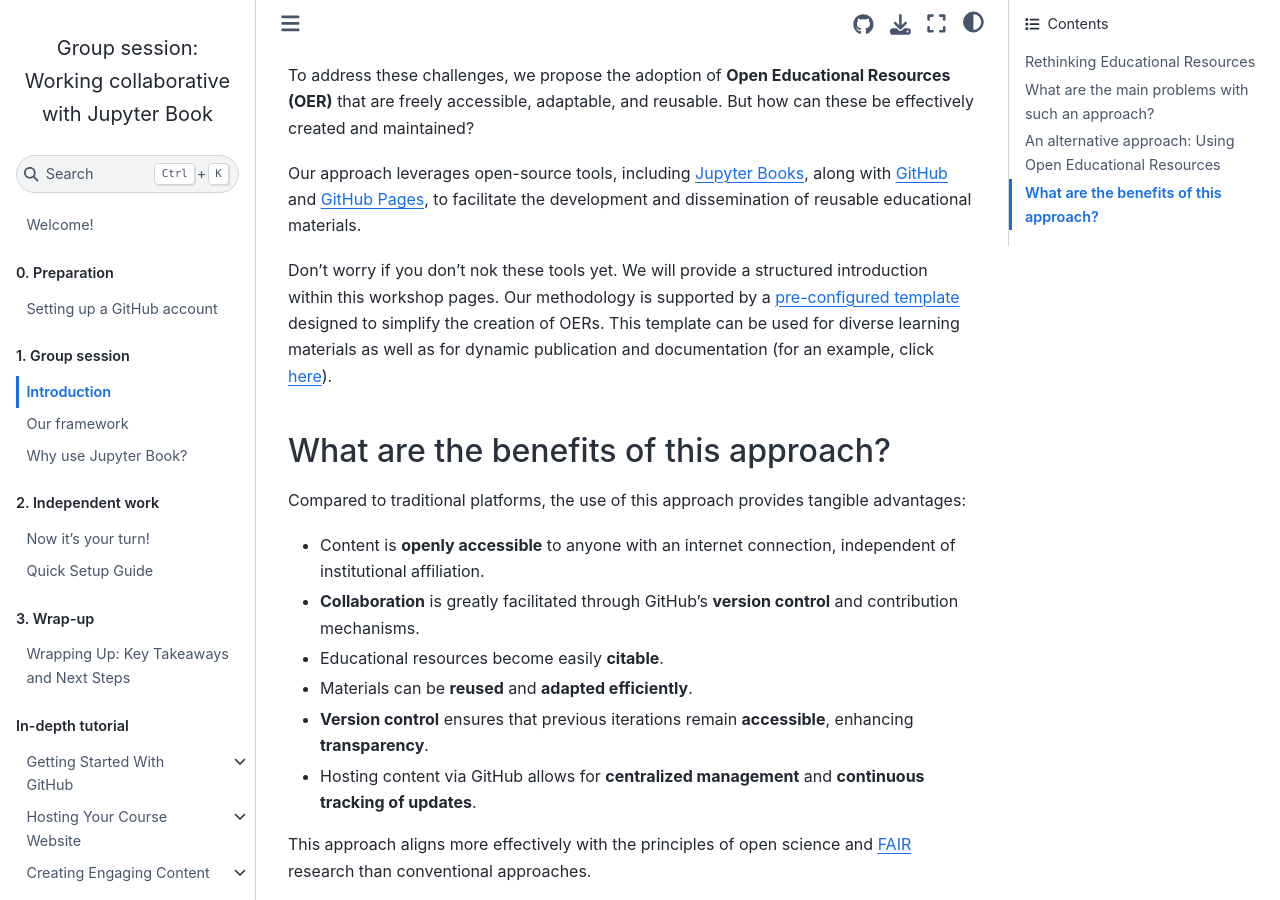
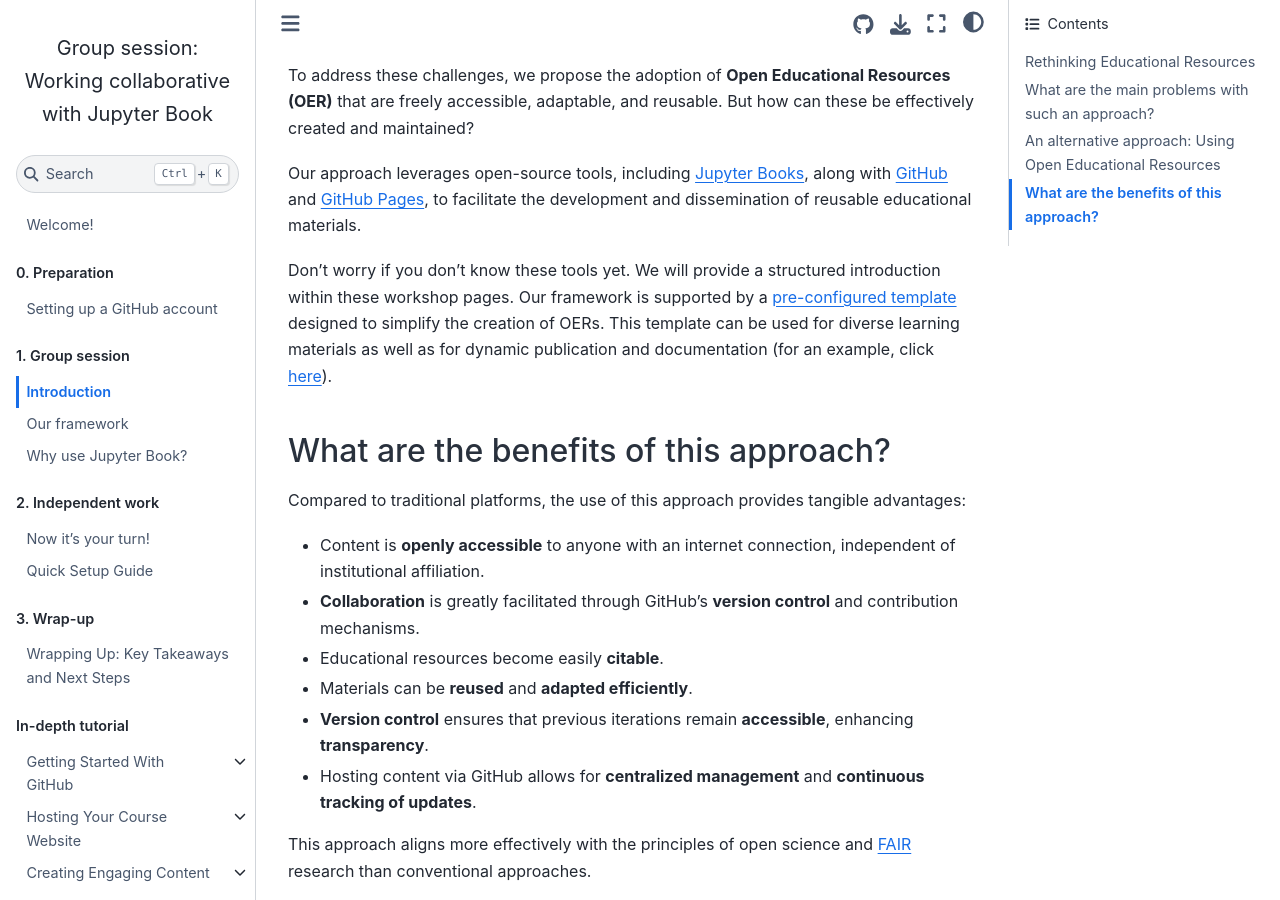
Before and after one commit to luciebinder/ws-openness-2025, a Jupyter Book: the page built from general-information/why_oer.md, in a window 1280 px wide and 900 px high, scrolled down 1385 px. Built offline with Jupyter Book 1.0.4 settings and Sphinx 7.4.7 and the Sphinx Book theme 1.1.4, drawn with Linux system fonts in a browser that asks for light colours.

Commit message:
Update why_oer.md

```diff
--- a/general-information/why_oer.md
+++ b/general-information/why_oer.md
@@ -34,7 +34,7 @@
 
 Our approach leverages open-source tools, including [Jupyter Books](https://jupyterbook.org/en/stable/intro.html), along with [GitHub](https://github.com/) and [GitHub Pages](https://pages.github.com/), to facilitate the development and dissemination of reusable educational materials.
 
-Don't worry if you don't nok these tools yet. We will provide a structured introduction within this workshop pages. Our methodology is supported by a [pre-configured template](https://github.com/luciebinder/course-template-minimal) designed to simplify the creation of OERs. This template can be used for diverse learning materials as well as for dynamic publication and documentation (for an example, click [here](https://oreoni.github.io/)).
+Don't worry if you don't know these tools yet. We will provide a structured introduction within these workshop pages. Our framework is supported by a [pre-configured template](https://github.com/luciebinder/course-template-minimal) designed to simplify the creation of OERs. This template can be used for diverse learning materials as well as for dynamic publication and documentation (for an example, click [here](https://oreoni.github.io/)).
 
 ## What are the benefits of this approach?
 
```
